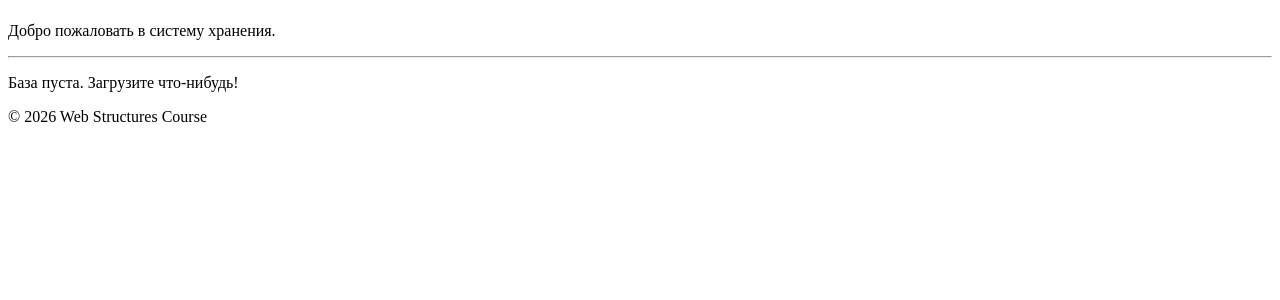
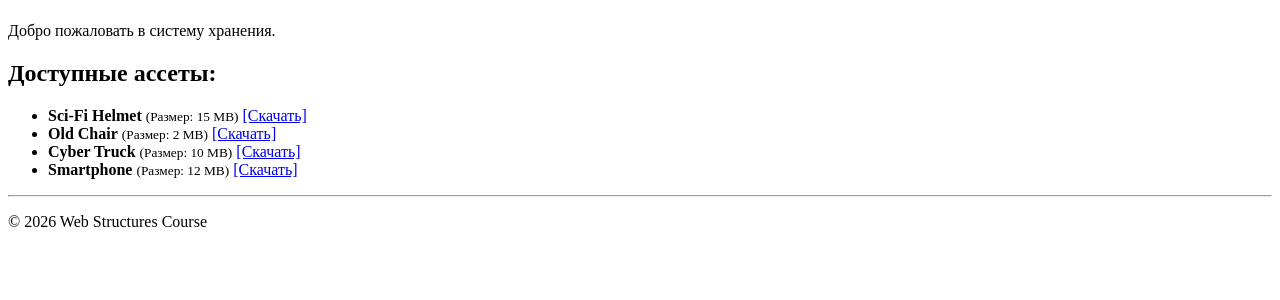
Before and after one commit to Shida78/web-structures, a Django app: page / in a window 1280 px wide. Shown: the part 58-358 px from the top of the page. Run offline with Django 5.2, Linux system fonts and the light colour scheme.

Commit message:
Week 1: Added templates and mock data loop

```diff
--- a/gallery/templates/gallery/index.html
+++ b/gallery/templates/gallery/index.html
@@ -12,13 +12,22 @@
 
     <main>
         <p>Добро пожаловать в систему хранения.</p>
+        <h2>Доступные ассеты:</h2>
+        <!-- Цикл for в шаблоне Django -->
+        <ul>
+            {% for asset in assets %}
+                <li>
+                    <strong>{{ asset.name }}</strong>
+                    <small>(Размер: {{ asset.file_size }})</small>
+                    <!-- Ссылка-заглушка -->
+                    <a href="#">[Скачать]</a>
+                </li>
+            {% empty %}
+                <!-- Этот блок сработает, если список assets пустой -->
+                <li>Нет доступных моделей.</li>
+            {% endfor %}
+        </ul>
         <hr>
-        <!-- Проверка условия -->
-        {% if models_count > 0 %}
-            <p>Сейчас в базе: <b>{{ models_count }}</b> моделей.</p>
-        {% else %}
-            <p>База пуста. Загрузите что-нибудь!</p>
-        {% endif %}
     </main>
     <footer>
         <p>&copy; 2026 Web Structures Course</p>
--- a/gallery/views.py
+++ b/gallery/views.py
@@ -3,11 +3,19 @@ from django.http import HttpResponse
 
 # request — это "письмо" от браузера с данными о пользователе
 def home(request):
-    # 1. Готовим данные (Context). Это словарь Python.
+    # Имитация данных из базы (список словарей)
+    fake_database = [
+    {'id': 1, 'name': 'Sci-Fi Helmet', 'file_size': '15 MB'},
+    {'id': 2, 'name': 'Old Chair', 'file_size': '2 MB'},
+    {'id': 3, 'name': 'Cyber Truck', 'file_size': '10 MB'},
+    {'id': 4, 'name': 'Smartphone', 'file_size': '12 MB'},
+    ]
+    # Это словарь Python.
     # Ключи словаря станут именами переменных в HTML.
     context_data = {
     'page_title': 'Главная Галерея',
-    'models_count': 0, # Попробуйте поменять на 5, чтобы проверить условие
+    #'models_count': 0, # Попробуйте поменять на 5, чтобы проверить условие
+    'assets': fake_database, # Передаем весь список
     }
 
     # 2. Рендерим (смешиваем HTML и данные)
```
